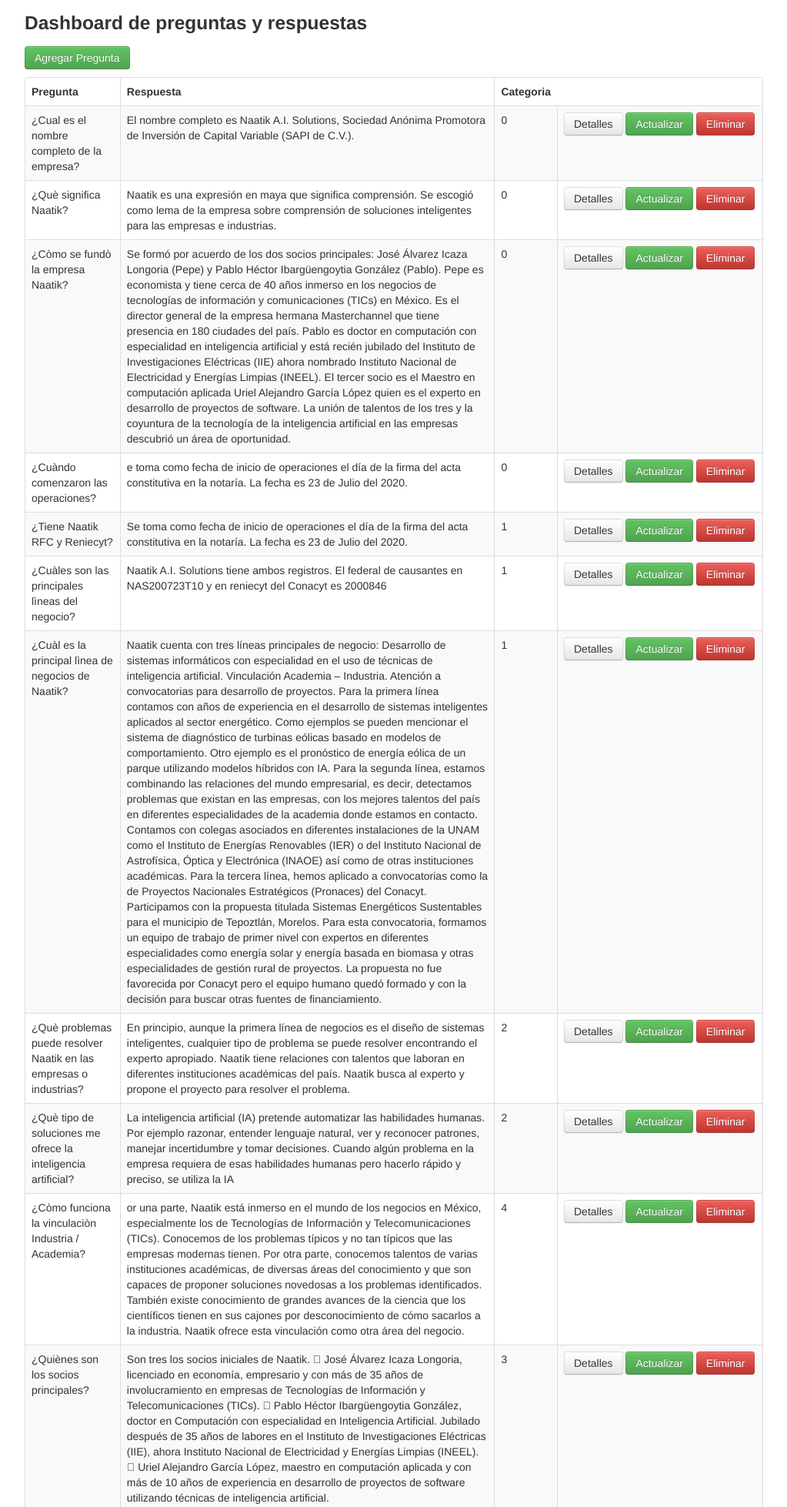
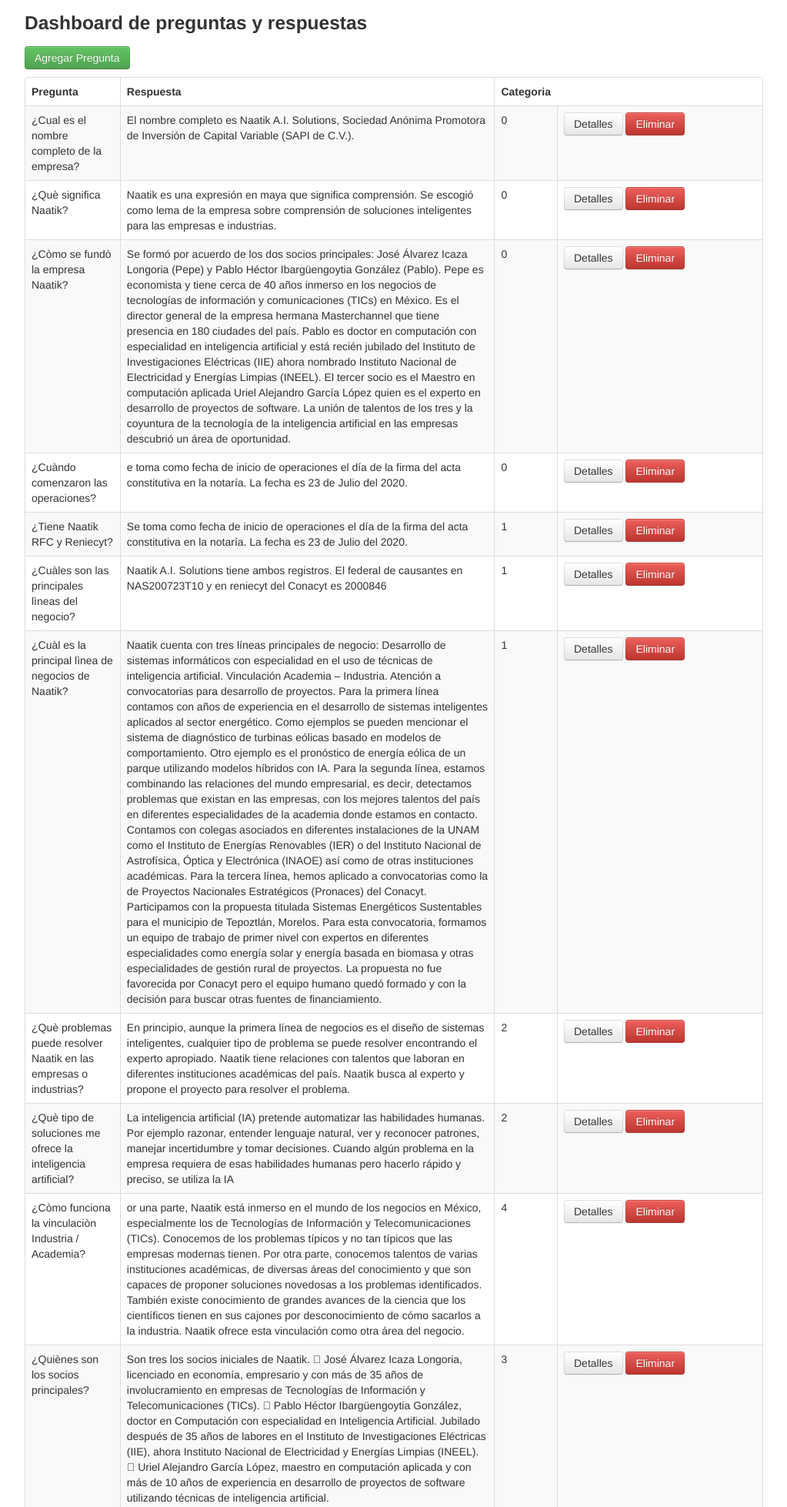
Before and after one commit to aleubeto/Bases-de-Datos-Actividad-Integradora, a PHP site: page /pag3_chatBot/dashboard/pag1_index.php in a window 1280 px wide. Shown: the top 1958 px of the page at 77% size, without its empty margins (118-1141 px from the left). Run offline with PHP 8.4, Linux system fonts and the light colour scheme; data comes from the database, SQL or seed files in the repository.

Commit message:
cambios juan3

```diff
--- a/pag3_chatBot/dashboard/pag1_index.php
+++ b/pag3_chatBot/dashboard/pag1_index.php
@@ -42,8 +42,6 @@
                             echo '<td width=250>';
     					   	echo '<a class="btn" href="read.php?id='.$row['ID_pregunta'].'">Detalles</a>';
     					   	echo '&nbsp;';
-    					  	echo '<a class="btn btn-success" href="update.php?id='.$row['ID_pregunta'].'">Actualizar</a>';
-    					   	echo '&nbsp;';
     					   	echo '<a class="btn btn-danger" href="delete.php?id='.$row['ID_pregunta'].'">Eliminar</a>';
     					   	echo '</td>';
 						  	echo '</tr>';
```
